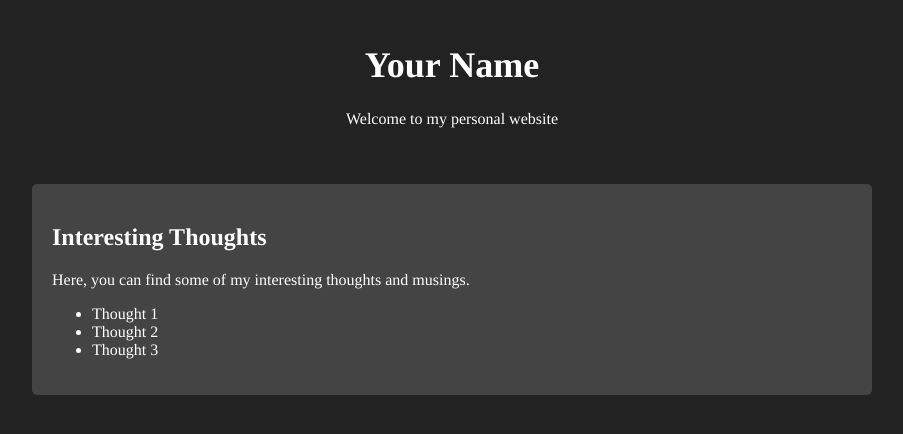
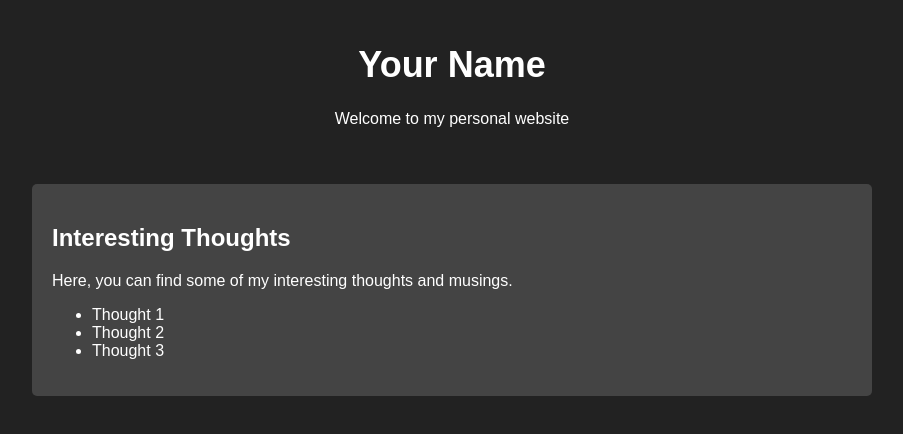
Before and after one commit to VASrikanth/SrikanthVA.github.io, a plain HTML site: page index.html in a window 1280 px wide. Shown: the whole page, without its empty margins (188-1091 px from the left). Drawn offline with Linux system fonts and the light colour scheme.

Commit message:
Update index.html

```diff
--- a/index.html
+++ b/index.html
@@ -6,7 +6,7 @@
     <title>Your Name - Personal Website</title>
     <style>
         body {
-            font-family: Times, sans-serif;
+            font-family: Arial, sans-serif;
             background-color: #222;
             color: #fff;
             margin: 0;
```
